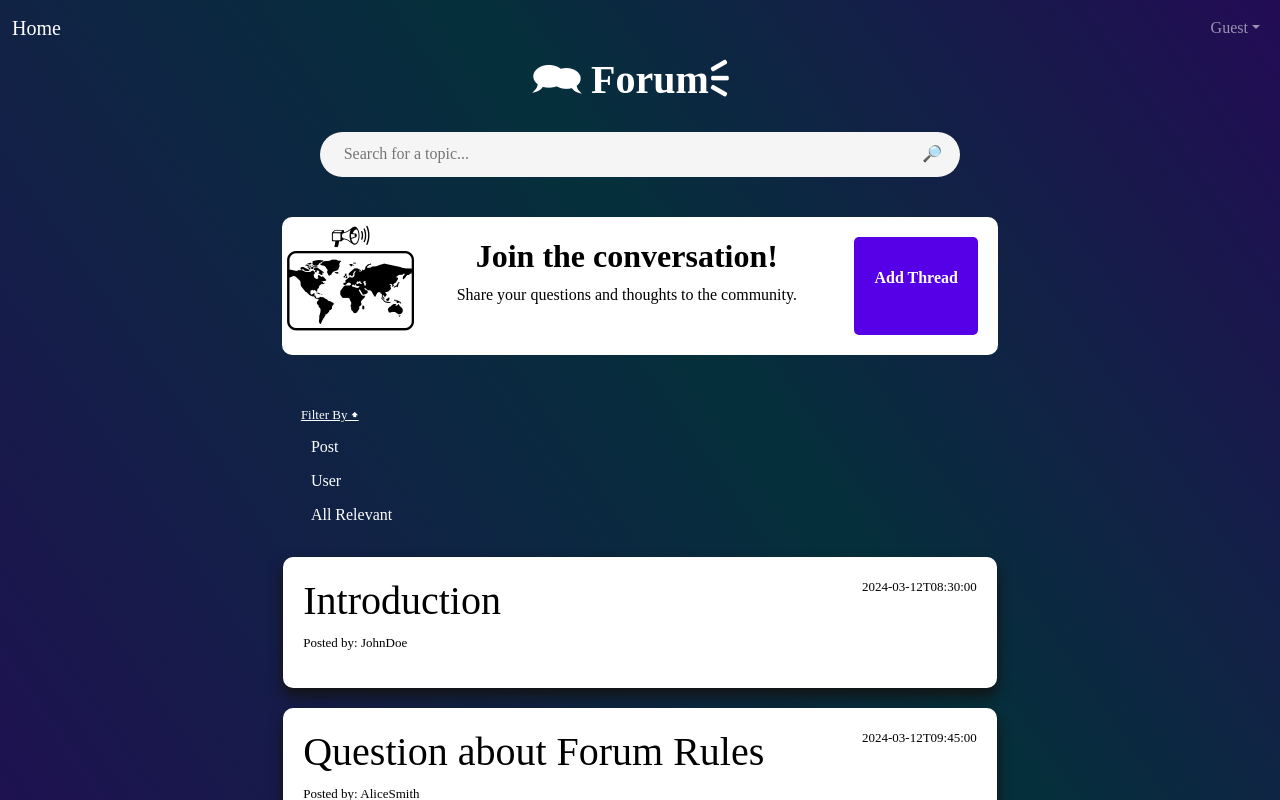
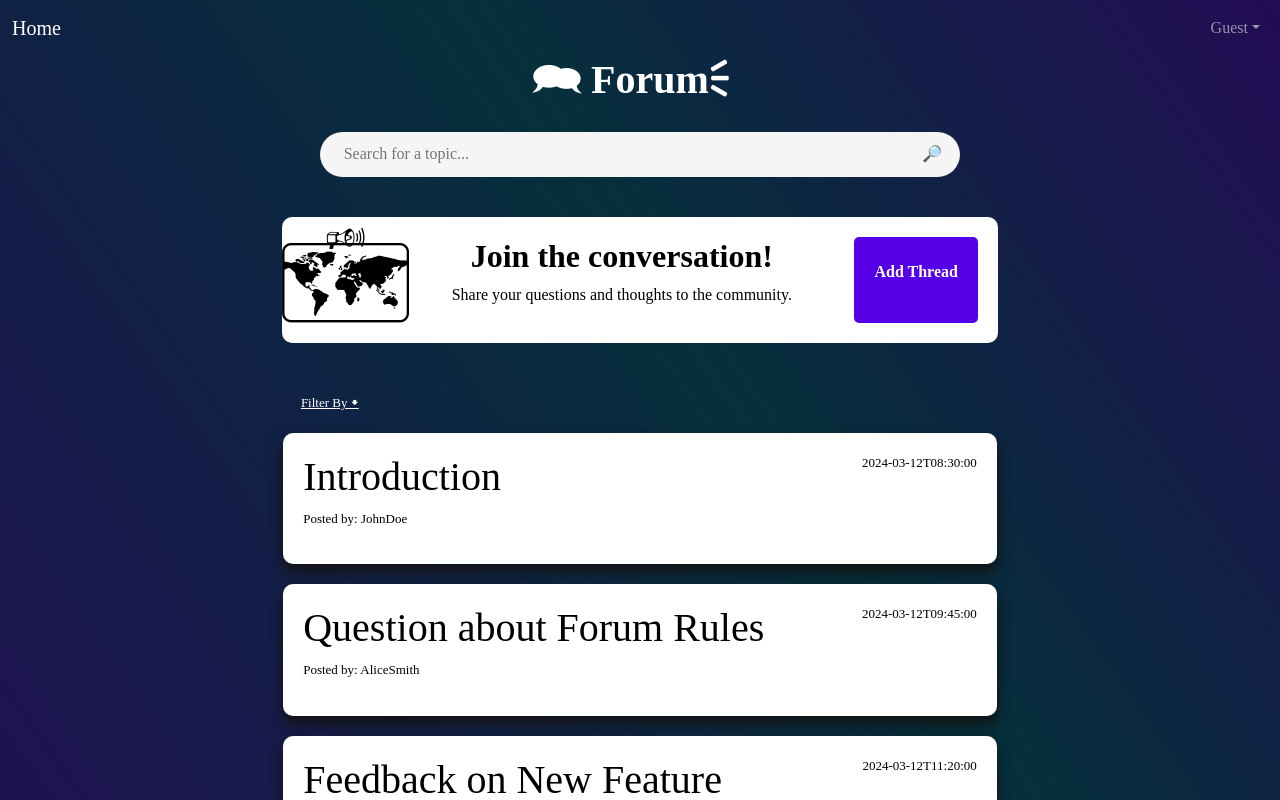
Before and after one commit to jennijjjj/FrontEnd-SENG401, a React (Create React App) app in the folder godle-react/: page /Forum in a window 1280 px wide. Shown: the top 800 px of the page. Built offline with nearby package versions, Linux system fonts and the light colour scheme; a web font is replaced by a local one.

Commit message:
fixed margin styling

```diff
--- a/godle-react/src/App.css
+++ b/godle-react/src/App.css
@@ -424,6 +424,7 @@ body {
   justify-items: center;
   align-content: center;
   width: 60%;
+  min-width:fit-content;
 }
 
 .threadCardContainer {
--- a/godle-react/src/ForumComponents/ForumHome.js
+++ b/godle-react/src/ForumComponents/ForumHome.js
@@ -3,7 +3,7 @@ import ForumList from './ForumList';
 
 const Forum = () => {
     const [searchField, setSearchField] = useState("");
-    const [categoryToggle, setCategoryToggle] = useState(true);
+    const [categoryToggle, setCategoryToggle] = useState(false);
     const [searchShow, setSearchShow] = useState(false);
     const handleSearch = e => {
         setSearchField(e.target.value);
@@ -31,7 +31,8 @@ const Forum = () => {
         flexDirection: 'column', // Display items in a column
         alignItems: 'flex-start', // Align items to the left
         marginLeft: '10px',
-        width: '100px',
+        width: '120px',
+        padding:"5px",
       };
 
     const jsonForum={
@@ -110,8 +111,8 @@ const Forum = () => {
 
             <div className="addThreadContainer" style ={{width:"57%", marginBottom:"30px"}}>
                 <div>
-                    <h2 style={{fontSize:"bigger", marginLeft:"40px",margin:"-20px"}}>🕬</h2>
-                    <h2 style={{fontSize:"100px", marginLeft:"6px",marginTop:"-40px",margin:"-20px"}}>🗺</h2>
+                    <h2 style={{fontSize:"bigger", marginLeft:"80px",margin:"-30px", marginTop:"-18px"}}>🕬</h2>
+                    <h2 style={{fontSize:"100px", marginLeft:"15px",marginTop:"-40px",margin:"-25px"}}>🗺</h2>
                 </div>
                 <div>
                     <h2><strong>Join the conversation!</strong></h2>
@@ -159,7 +160,7 @@ const Forum = () => {
                             className="list-group-item"
                             // onClick={() => handleOptionClick("Manage Forum")}
                         >
-                            All Relevant
+                            ⮽ Clear Filter
                         </li>
                     </div>
                 )}
```
